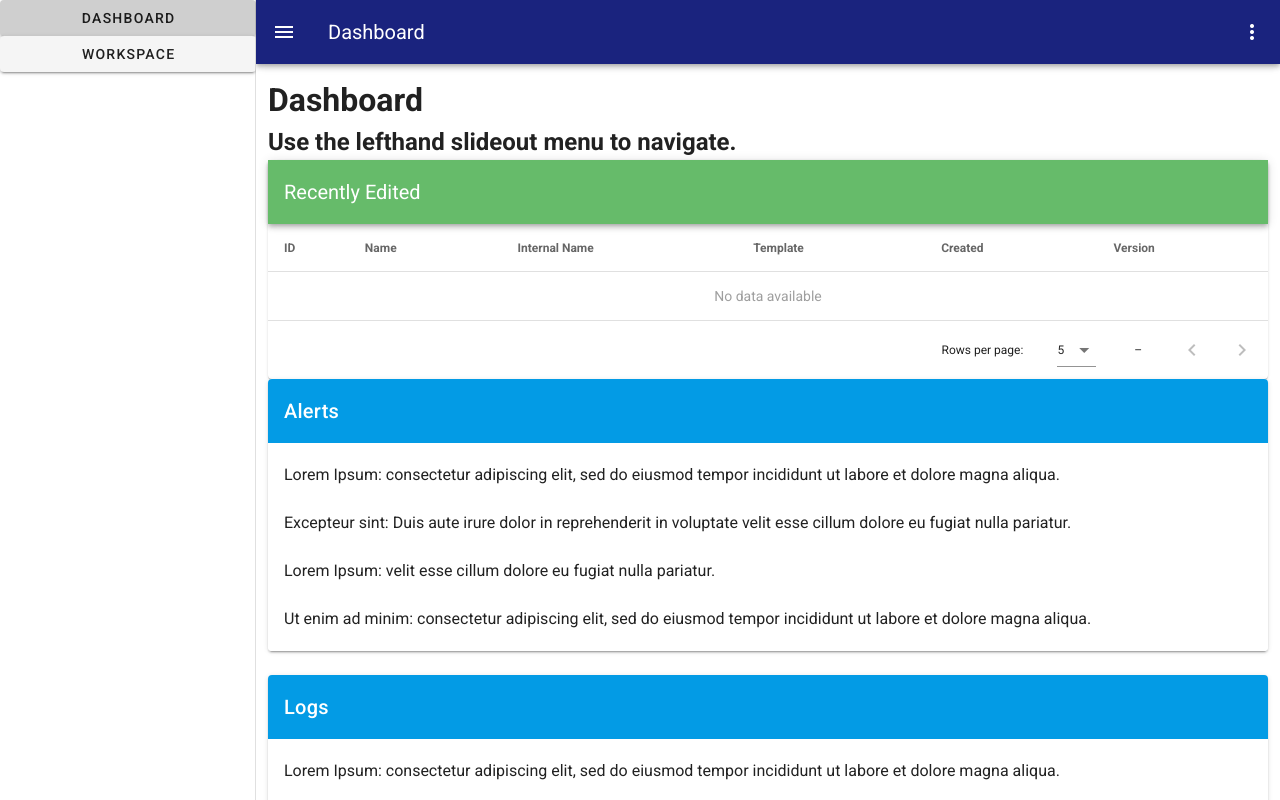
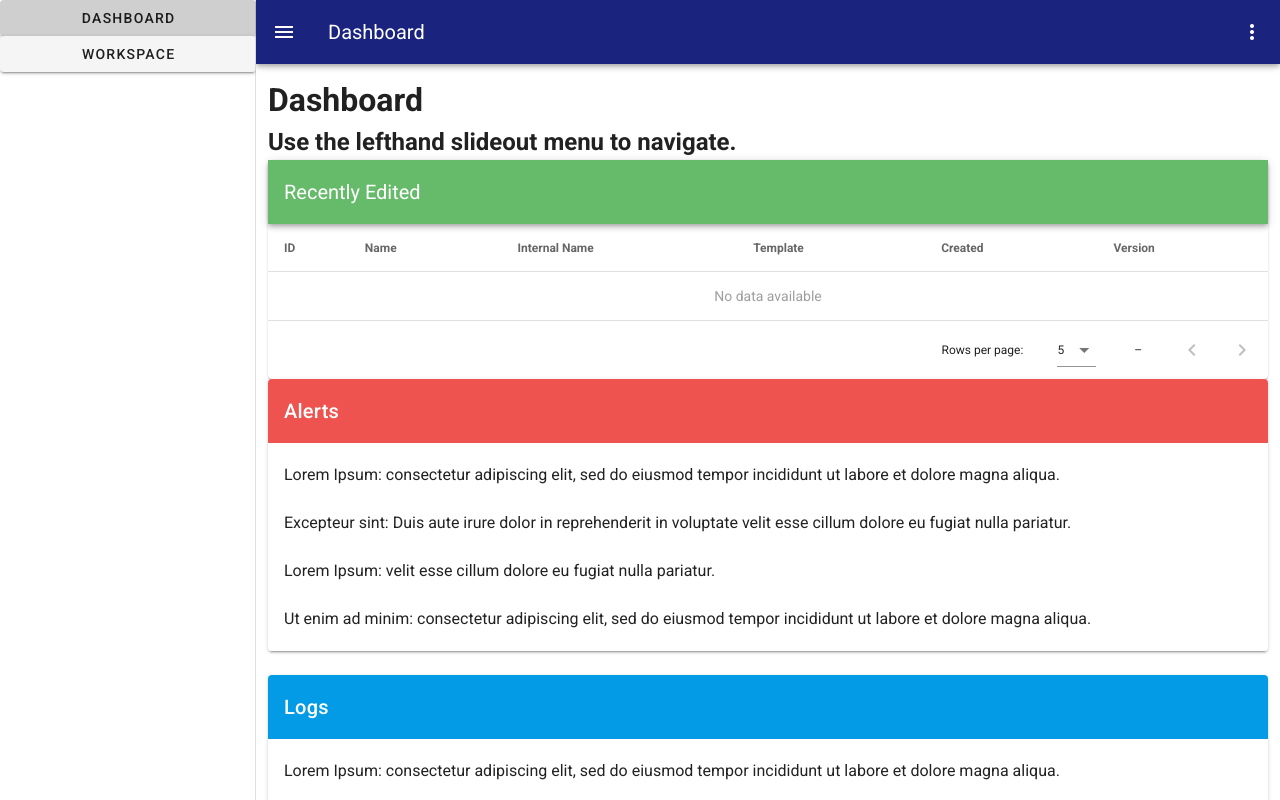
Before and after one commit to iingles/isaac-ingles-3790-final, a Vue app: page / in a window 1280 px wide. Shown: the top 800 px of the page. Built offline with nearby package versions, Linux system fonts and the light colour scheme.

Commit message:
changed color of alert card title in dashboard

```diff
--- a/src/views/Dashboard.vue
+++ b/src/views/Dashboard.vue
@@ -23,7 +23,7 @@
              -->
             <v-col>
                 <v-card class="card-title">
-                    <v-card-title class="light-blue darken-1 white--text" >Alerts</v-card-title>
+                    <v-card-title class="red lighten-1 white--text" >Alerts</v-card-title>
                     <v-list>
                         <v-list-item>Lorem Ipsum: consectetur adipiscing elit, sed do eiusmod tempor incididunt ut labore et dolore magna aliqua.</v-list-item>
                         <v-list-item>Excepteur sint: Duis aute irure dolor in reprehenderit in voluptate velit esse cillum dolore eu fugiat nulla pariatur. </v-list-item>
```
